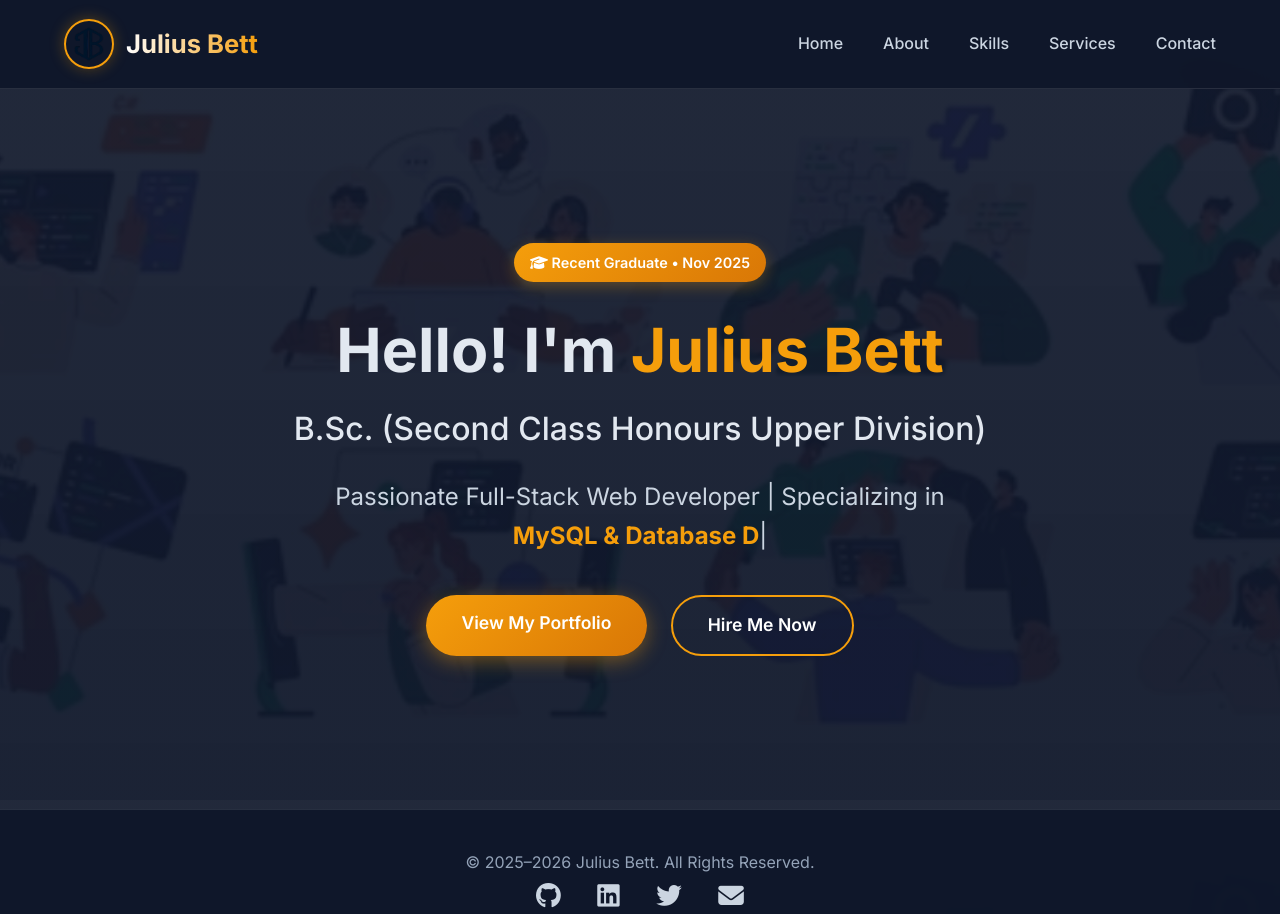
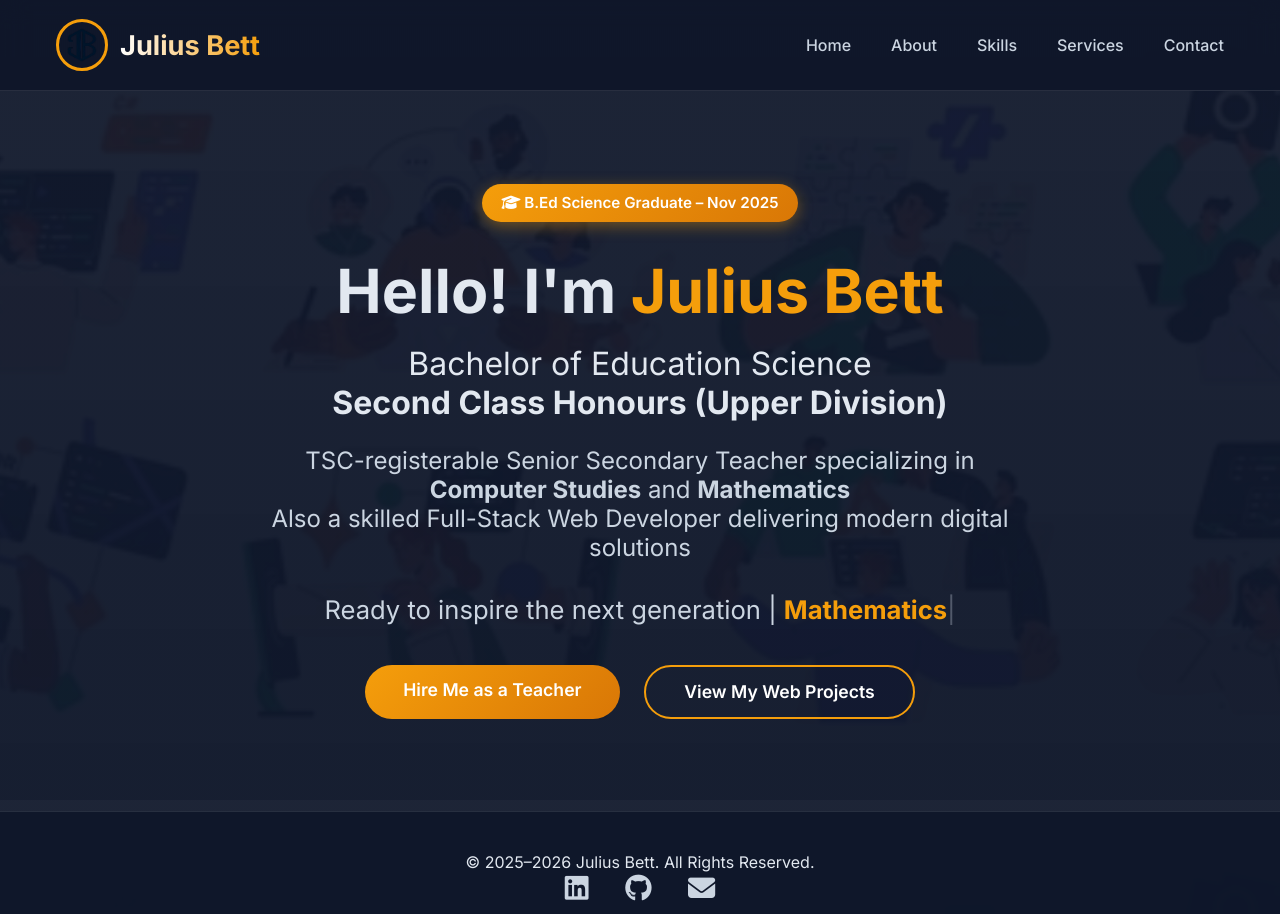
Before and after one commit to Juliejully/julius-personal-website, a plain HTML site: page index.html in a window 1280 px wide. Shown: the top 914 px of the page. Drawn offline with nearby package versions, Linux system fonts and the light colour scheme.

Commit message:
Update index.html

```diff
--- a/index.html
+++ b/index.html
@@ -3,287 +3,118 @@
 <head>
     <meta charset="UTF-8">
     <meta name="viewport" content="width=device-width, initial-scale=1.0">
-    <title>Julius Bett - Web Developer & Recent Graduate</title>
-    <meta name="description" content="Julius Bett - B.Sc. holder (Second Class Honours Upper Division, Nov 2025) | Full-Stack Web Developer specializing in PHP, SQL, JavaScript, and modern web solutions.">
+    <title>Julius Bett - B.Ed Science Graduate | Computer & Mathematics Teacher</title>
+    <meta name="description" content="Julius Bett - B.Ed Science (Second Class Honours Upper Division, Nov 2025) | Qualified Senior Secondary Teacher in Computer Studies & Mathematics | TSC-Ready | Web Developer">
 
-    <!-- Google Fonts -->
-    <link href="https://fonts.googleapis.com/css2?family=Inter:wght@300;400;500;600;700&family=JetBrains+Mono:wght@400;500&display=swap" rel="stylesheet">
-    <!-- Font Awesome -->
+    <link href="https://fonts.googleapis.com/css2?family=Inter:wght@300;400;500;600;700&display=swap" rel="stylesheet">
     <link rel="stylesheet" href="https://cdnjs.cloudflare.com/ajax/libs/font-awesome/6.5.0/css/all.min.css">
 
     <style>
         :root {
             --primary: #0f172a;
-            --secondary: #1e293b;
             --accent: #f59e0b;
             --light: #f8fafc;
-            --gray: #64748b;
         }
-
-        * {
-            margin: 0;
-            padding: 0;
-            box-sizing: border-box;
-        }
-
+        * { margin:0; padding:0; box-sizing:border-box; }
         body {
             font-family: 'Inter', sans-serif;
-            line-height: 1.6;
+            background: linear-gradient(rgba(15,23,42,0.94), rgba(15,23,42,0.97)), url('m7.png') center/cover fixed;
             color: #e2e8f0;
-            background: linear-gradient(rgba(15, 23, 42, 0.92), rgba(15, 23, 42, 0.95)), url('m7.png') center/cover fixed;
             min-height: 100vh;
             display: flex;
             flex-direction: column;
         }
-
-        /* Navigation */
         nav {
-            background: rgba(15, 23, 42, 0.95);
+            background: rgba(15,23,42,0.95);
             backdrop-filter: blur(12px);
-            color: white;
             padding: 1.2rem 0;
-            position: sticky;
-            top: 0;
-            z-index: 1000;
-            border-bottom: 1px solid rgba(255, 255, 255, 0.1);
+            position: sticky; top:0; z-index:1000;
+            border-bottom: 1px solid rgba(255,255,255,0.1);
         }
-
         nav .container {
-            display: flex;
-            align-items: center;
-            justify-content: space-between;
-            width: 90%;
-            max-width: 1200px;
-            margin: 0 auto;
+            max-width: 1200px; margin:0 auto; padding:0 1rem;
+            display: flex; justify-content: space-between; align-items:center;
         }
-
-        .logo {
-            height: 50px;
-            border-radius: 50%;
-            border: 2px solid var(--accent);
-            box-shadow: 0 0 15px rgba(245, 158, 11, 0.3);
-        }
-
+        .logo { height:52px; border-radius:50%; border:3px solid var(--accent); }
         nav h1 {
-            font-size: 1.6rem;
-            font-weight: 700;
+            font-size:1.7rem; font-weight:700;
             background: linear-gradient(90deg, #fff, var(--accent));
             -webkit-background-clip: text;
             -webkit-text-fill-color: transparent;
         }
+        nav ul { display:flex; gap:2.5rem; list-style:none; }
+        nav ul a {
+            color:#cbd5e1; text-decoration:none; font-weight:500;
+            position:relative;
+        }
+        nav ul a::after {
+            content:''; position:absolute; bottom:-6px; left:0; width:0; height:2px;
+            background:var(--accent); transition:width 0.3s;
+        }
+        nav ul a:hover { color:var(--accent); }
+        nav ul a:hover::after { width:100%; }
 
-        nav ul {
-            list-style: none;
-            display: flex;
-            gap: 2.5rem;
-            align-items: center;
+        .hamburger { display:none; font-size:1.8rem; color:white; background:none; border:none; cursor:pointer; }
+
+        .hero {
+            flex:1; display:flex; align-items:center; justify-content:center;
+            text-align:center; padding:4rem 1rem; min-height:90vh;
         }
-
-        nav ul li a {
-            color: #cbd5e1;
-            text-decoration: none;
-            font-weight: 500;
-            transition: all 0.3s ease;
-            position: relative;
-        }
-
-        nav ul li a:hover {
-            color: var(--accent);
-        }
-
-        nav ul li a::after {
-            content: '';
-            position: absolute;
-            width: 0;
-            height: 2px;
-            bottom: -6px;
-            left: 0;
-            background: var(--accent);
-            transition: width 0.3s;
-        }
-
-        nav ul li a:hover::after {
-            width: 100%;
-        }
-
-        .hamburger {
-            display: none;
-            font-size: 1.8rem;
-            background: none;
-            border: none;
-            color: white;
-            cursor: pointer;
-        }
-
-        /* Hero Section - Upgraded */
-        .hero {
-            flex: 1;
-            display: flex;
-            align-items: center;
-            justify-content: center;
-            text-align: center;
-            padding: 5rem 1rem;
-            min-height: 90vh;
-        }
-
-        .hero-content {
-            max-width: 900px;
-            animation: fadeInUp 1s ease outwards;
-        }
-
-        @keyframes fadeInUp {
-            from { opacity: 0; transform: translateY(40px); }
-            to { opacity: 1; transform: translateY(0); }
-        }
+        .hero-content { max-width:900px; animation:fadeInUp 1s ease; }
+        @keyframes fadeInUp { from{opacity:0; transform:translateY(40px);} to{opacity:1; transform:translateY(0);} }
 
         .badge {
-            display: inline-block;
-            background: linear-gradient(135deg, #f59e0b, #d97706);
-            color: white;
-            padding: 0.5rem 1rem;
-            border-radius: 50px;
-            font-size: 0.9rem;
-            font-weight: 600;
-            margin-bottom: 1rem;
-            box-shadow: 0 4px 15px rgba(245, 158, 11, 0.3);
+            display:inline-block; background:linear-gradient(135deg,#f59e0b,#d97706);
+            color:white; padding:0.6rem 1.2rem; border-radius:50px;
+            font-weight:600; margin-bottom:1rem; font-size:0.95rem;
+            box-shadow:0 4px 15px rgba(245,158,11,0.4);
         }
+        .hero h1 { font-size:3.8rem; font-weight:700; margin:1rem 0; }
+        .hero h1 span { color:var(--accent); }
+        .degree { font-size:2rem; margin:1rem 0; color:#e2e8f0; }
+        .hero p { font-size:1.5rem; max-width:750px; margin:1.5rem auto; color:#cbd5e1; }
+        .typed-text { color:var(--accent); font-weight:700; }
 
-        .hero h1 {
-            font-size: 3.8rem;
-            font-weight: 700;
-            margin: 1rem 0;
-            line-height: 1.2;
+        .buttons { display:flex; gap:1.5rem; justify-content:center; flex-wrap:wrap; margin-top:2.5rem; }
+        .button {
+            padding:0.9rem 2.4rem; border-radius:50px; font-weight:600;
+            text-decoration:none; transition:all 0.4s; font-size:1.1rem;
         }
+        .btn-primary { background:linear-gradient(135deg,var(--accent),#d97706); color:white; }
+        .btn-secondary { border:2px solid var(--accent); color:white; }
+        .button:hover { transform:translateY(-5px); box-shadow:0 10px 25px rgba(245,158,11,0.5); }
+        .btn-secondary:hover { background:var(--accent); }
 
-        .hero h1 span {
-            color: var(--accent);
+        footer {
+            background:rgba(15,23,42,0.98); padding:2.5rem 1rem;
+            text-align:center; border-top:1px solid rgba(255,255,255,0.1);
         }
+        .social-links a { color:#cbd5e1; font-size:1.7rem; margin:0 1rem; transition:all 0.3s; }
+        .social-links a:hover { color:var(--accent); transform:translateY(-3px); }
 
-        .hero p {
-            font-size: 1.4rem;
-            color: #cbd5e1;
-            max-width: 700px;
-            margin: 1.5rem auto;
-        }
-
-        .typed-text {
-            color: var(--accent);
-            font-weight: 700;
-        }
-
-        .buttons {
-            display: flex;
-            gap: 1.5rem;
-            justify-content: center;
-            flex-wrap: wrap;
-            margin-top: 2.5rem;
-        }
-
-        .button {
-            padding: 0.9rem 2.2rem;
-            border-radius: 50px;
-            font-weight: 600;
-            text-decoration: none;
-            transition: all 0.4s ease;
-            font-size: 1.1rem;
-        }
-
-        .btn-primary {
-            background: linear-gradient(135deg, var(--accent), #d97706);
-            color: white;
-            box-shadow: 0 5px 20px rgba(245, 158, 11, 0.4);
-        }
-
-        .btn-secondary {
-            background: transparent;
-            color: white;
-            border: 2px solid var(--accent);
-        }
-
-        .button:hover {
-            transform: translateY(-5px);
-            box-shadow: 0 10px 25px rgba(245, 158, 11, 0.5);
-        }
-
-        .btn-secondary:hover {
-            background: var(--accent);
-        }
-
-        /* Footer */
-        footer {
-            background: rgba(15, 23, 42, 0.98);
-            color: #94a3b8;
-            text-align: center;
-            padding: 2.5rem 1rem;
-            border-top: 1px solid rgba(255, 255, 255, 0.1);
-        }
-
-        .social-links a {
-            color: #cbd5e1;
-            font-size: 1.6rem;
-            margin: 0 1rem;
-            transition: all 0.3s;
-        }
-
-        .social-links a:hover {
-            color: var(--accent);
-            transform: translateY(-3px);
-        }
-
-        /* Modal - Improved */
-        .modal-content {
-            background: white;
-            color: #333;
-            margin: 10% auto;
-            padding: 2.5rem;
-            border-radius: 16px;
-            width: 90%;
-            max-width: 500px;
-            box-shadow: 0 20px 50px rgba(0,0,0,0.5);
-            animation: modalPop 0.4s ease;
-        }
-
-        @keyframes modalPop {
-            from { transform: scale(0.8); opacity: 0; }
-            to { transform: scale(1); opacity: 1; }
-        }
-
-        /* Responsive */
-        @media (max-width: 768px) {
-            .hamburger { display: block; }
-            nav ul {
-                position: absolute;
-                top: 100%;
-                left: 0;
-                width: 100%;
-                background: var(--primary);
-                flex-direction: column;
-                padding: 1rem 0;
-                display: none;
-                border-top: 1px solid rgba(255,255,255,0.1);
-            }
-            nav ul.active { display: flex; }
-            nav ul li a { padding: 0.8rem 2rem; }
-
-            .hero h1 { font-size: 2.8rem; }
-            .hero p { font-size: 1.2rem; }
-            .buttons { flex-direction: column; align-items: center; }
-            .button { width: 80%; max-width: 300px; text-align: center; }
+        @media (max-width:768px){
+            .hamburger{display:block;}
+            nav ul{position:absolute; top:100%; left:0; width:100%; background:var(--primary);
+                    flex-direction:column; padding:1rem 0; display:none; }
+            nav ul.active{display:flex;}
+            nav ul a{padding:0.8rem 2rem;}
+            .hero h1{font-size:2.8rem;}
+            .degree{font-size:1.6rem;}
+            .hero p{font-size:1.2rem;}
+            .buttons{flex-direction:column; align-items:center;}
+            .button{width:80%; max-width:320px; text-align:center;}
         }
     </style>
 </head>
 <body>
 
-    <!-- Navigation -->
     <nav>
         <div class="container">
-            <div style="display: flex; align-items: center; gap: 12px;">
+            <div style="display:flex; align-items:center; gap:12px;">
                 <img src="logo.png" alt="Julius Bett" class="logo">
                 <h1>Julius Bett</h1>
             </div>
-            <button class="hamburger" aria-label="Toggle menu">
-                <i class="fas fa-bars"></i>
-            </button>
+            <button class="hamburger" aria-label="Menu"><i class="fas fa-bars"></i></button>
             <ul>
                 <li><a href="index.html">Home</a></li>
                 <li><a href="about.html">About</a></li>
@@ -294,46 +125,42 @@
         </div>
     </nav>
 
-    <!-- Hero Section -->
     <section class="hero">
         <div class="hero-content">
             <div class="badge">
-                <i class="fas fa-graduation-cap"></i> Recent Graduate • Nov 2025
+                <i class="fas fa-graduation-cap"></i> B.Ed Science Graduate – Nov 2025
             </div>
             <h1>Hello! I'm <span>Julius Bett</span></h1>
-            <h2 style="font-size: 2rem; font-weight: 500; color: #e2e8f0; margin: 1rem 0;">
-                B.Sc. (Second Class Honours Upper Division)
-            </h2>
-            <p style="font-size: 1.5rem;">
-                Passionate Full-Stack Web Developer | Specializing in <span class="typed-text" id="typed-text"></span>
+            <div class="degree">Bachelor of Education Science<br><strong>Second Class Honours (Upper Division)</strong></div>
+            <p>
+                TSC-registerable Senior Secondary Teacher specializing in <strong>Computer Studies</strong> and <strong>Mathematics</strong><br>
+                Also a skilled Full-Stack Web Developer delivering modern digital solutions
             </p>
+            <p style="font-size:1.6rem; margin:2rem 0;">
+                Ready to inspire the next generation | <span class="typed-text" id="typed-text"></span>
+            </p>
+
             <div class="buttons">
-                <a href="skills.html" class="button btn-primary">View My Portfolio</a>
-                <a href="contact.html" class="button btn-secondary">Hire Me Now</a>
+                <a href="contact.html" class="button btn-primary">Hire Me as a Teacher</a>
+                <a href="skills.html" class="button btn-secondary">View My Web Projects</a>
             </div>
         </div>
     </section>
 
-    <!-- Footer -->
     <footer>
         <p>© 2025–2026 Julius Bett. All Rights Reserved.</p>
         <div class="social-links">
+            <a href="https://linkedin.com/in/yourprofile" target="_blank"><i class="fab fa-linkedin"></i></a>
             <a href="https://github.com/yourusername" target="_blank"><i class="fab fa-github"></i></a>
-            <a href="https://linkedin.com/in/yourprofile" target="_blank"><i class="fab fa-linkedin"></i></a>
-            <a href="https://twitter.com/yourhandle" target="_blank"><i class="fab fa-twitter"></i></a>
             <a href="mailto:your.email@gmail.com"><i class="fas fa-envelope"></i></a>
         </div>
     </footer>
 
-    <!-- Scripts -->
     <script src="https://cdn.jsdelivr.net/npm/typed.js@2.0.12"></script>
     <script>
-        // Time-based greeting removed — replaced with stronger static headline
-
-        // Enhanced typing effect
         new Typed('#typed-text', {
-            strings: ['PHP & Laravel', 'MySQL & Database Design', 'JavaScript & Frontend', 'Clean, Modern Web Apps'],
-            typeSpeed: 60,
+            strings: ['Computer Studies', 'Mathematics', 'ICT Integration in Education', 'Web Technologies'],
+            typeSpeed: 70,
             backSpeed: 40,
             backDelay: 1500,
             loop: true,
@@ -341,12 +168,9 @@
             cursorChar: '|'
         });
 
-        // Mobile menu toggle
         document.querySelector('.hamburger').addEventListener('click', () => {
             document.querySelector('nav ul').classList.toggle('active');
         });
-
-        // Close mobile menu on link click
         document.querySelectorAll('nav ul a').forEach(link => {
             link.addEventListener('click', () => {
                 document.querySelector('nav ul').classList.remove('active');
```
